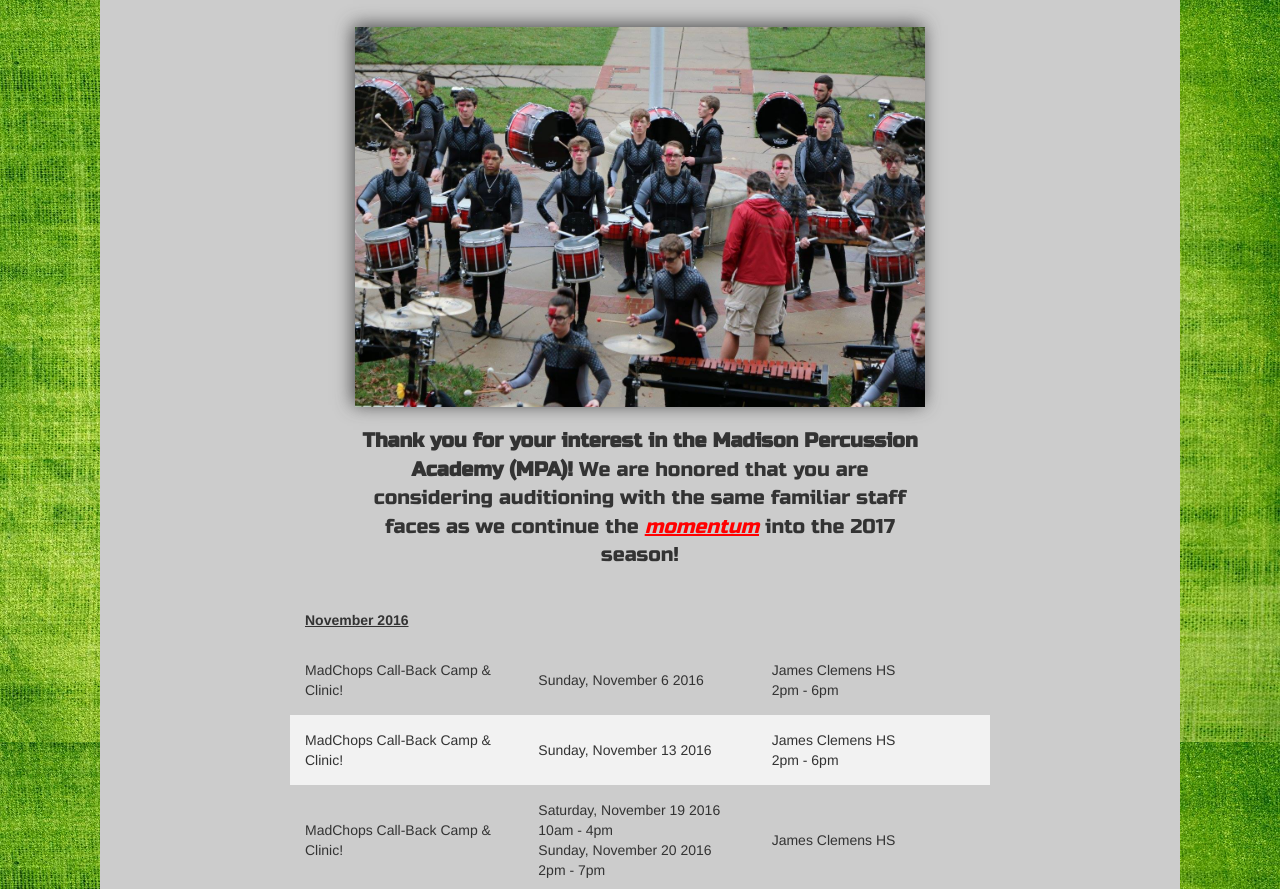
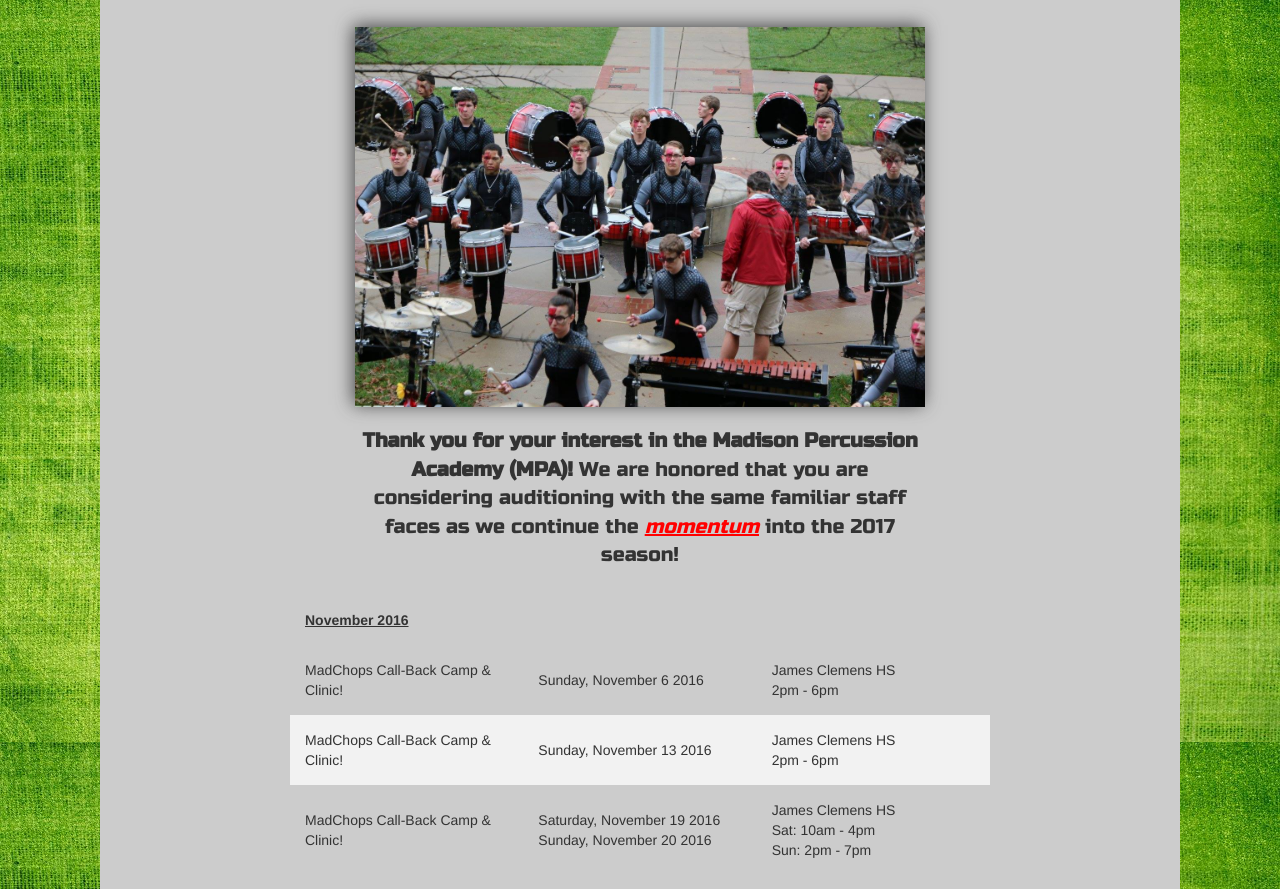
Before and after one commit to MadisonPercussionAcademy/MPA-Website, a plain HTML site: page audition.html in a window 1280 px wide. Shown: the part 58-947 px from the top of the page. Drawn offline with nearby package versions, Linux system fonts and the light colour scheme.

Commit message:
Update audition.html

```diff
--- a/audition.html
+++ b/audition.html
@@ -74,9 +74,9 @@
       				</tr>
       				<tr>
         				<td>MadChops Call-Back Camp &amp Clinic!</td>
-        				<td>Saturday, November 19 2016 10am - 4pm<br/>
-					Sunday, November 20 2016 2pm - 7pm</td>
-        				<td>James Clemens HS</td>
+        				<td>Saturday, November 19 2016<br/>
+					Sunday, November 20 2016</td>
+        				<td>James Clemens HS<br/>Sat: 10am - 4pm<br/>Sun: 2pm - 7pm</td>
       				</tr>
     		</table>
 
```
